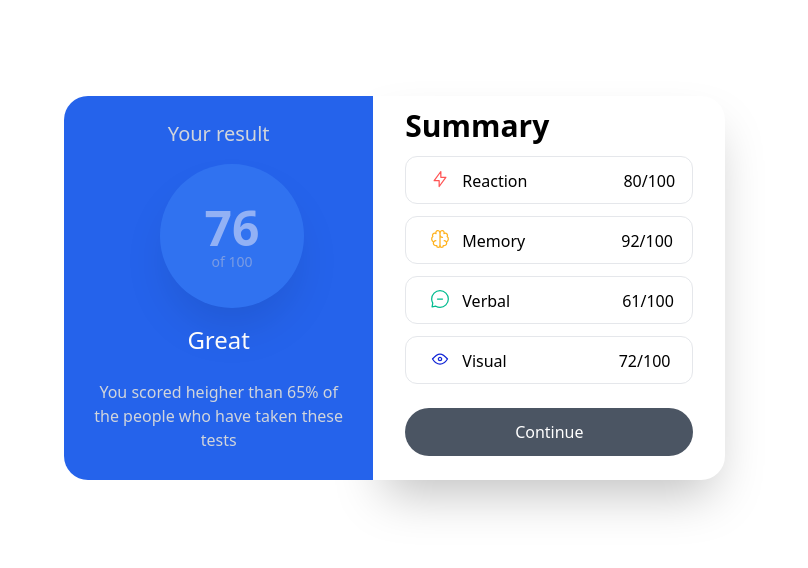
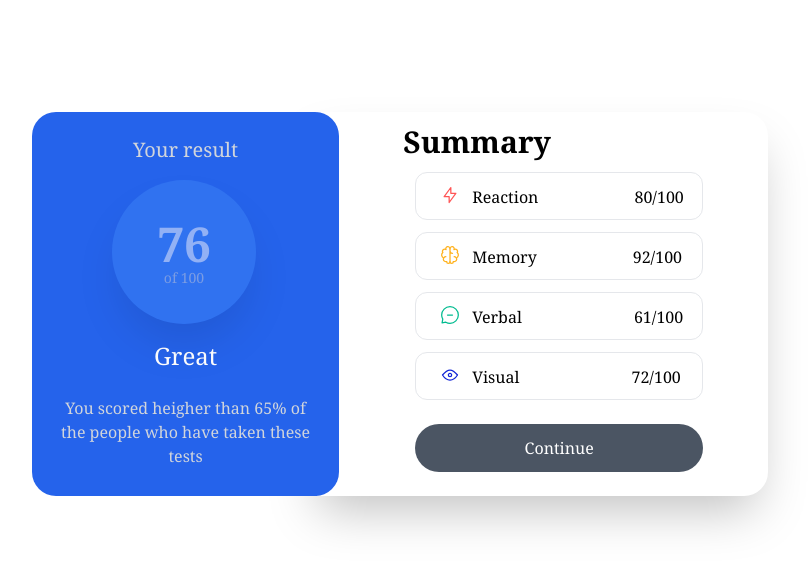
Before and after one commit to Eustachekamala/Summary--component, a website: page src/index.html in a window 1280 px wide. Shown: the whole page, without its empty margins (192-1000 px from the left). Drawn offline with Linux system fonts and the light colour scheme.

Commit message:
Design of the tamplate

```diff
--- a/src/index.html
+++ b/src/index.html
@@ -7,11 +7,11 @@
     <link rel="stylesheet" href="./index.css">
 </head>
 <body>
-    <main class="h-svh">
-        <div class="h-screen w-11/12 flex px-64 py-24">
-            <div class="bg-blue-600 text-center h-96 w-2/3 rounded-l-3xl z-20">
+    <main class="h-svh w-svw font-serif">
+        <div class="h-screen w-screen flex px-64 py-28">
+            <div class="bg-blue-600 text-center h-96 w-2/5 rounded-3xl z-20 -mx-8">
                 <p class="text-gray-300 pt-6 text-xl">Your result</p>
-                <div class="h-36 w-36 bg-blue-500 rounded-full animate-pulse shadow-2xl text-center ml-24 mr-14 mt-4 mb-4">
+                <div class="h-36 w-36 bg-blue-500 rounded-full animate-pulse shadow-2xl text-center align-middle ml-20 mr-14 mt-4 mb-4">
                     <div class="pt-10">
                         <p class="text-5xl font-bold text-white">76</p>
                         <p class="text-sm text-gray-300 ">of 100</p>
@@ -21,9 +21,9 @@
                 <p class="p-6 text-gray-300">You scored heigher than 65% of the people who have taken these tests</p>
             </div>
 
-            <div class="h-96 w-2/3 rounded-r-3xl shadow-2xl">
-                <h2 class="text-3xl font-bold px-8 pt-3">Summary</h2>
-                <div class="h-4/5 px-5">
+            <div class="h-96 w-3/5 rounded-r-3xl shadow-2xl">
+                <h2 class="text-3xl font-bold px-24 pt-3">Summary</h2>
+                <div class="h-4/5 px-24">
                     <p class="w-72 h-12 p-3 m-3 cursor-pointer hover:bg-blue-200 hover:translate-x-2 flex border rounded-xl"><span class="px-3"><svg xmlns="http://www.w3.org/2000/svg" width="20" height="20" fill="none" viewBox="0 0 20 20"><path stroke="#F55" stroke-linecap="round" stroke-linejoin="round" stroke-width="1.25" d="M10.833 8.333V2.5l-6.666 9.167h5V17.5l6.666-9.167h-5Z"/></svg></span>Reaction <span class="px-24">80/100</span></p>
                     <p class="w-72 h-12 p-3 m-3 cursor-pointer hover:bg-blue-200 hover:translate-x-2 flex border rounded-xl"><span class="px-3"><svg xmlns="http://www.w3.org/2000/svg" width="20" height="20" fill="none" viewBox="0 0 20 20"><path stroke="#FFB21E" stroke-linecap="round" stroke-linejoin="round" stroke-width="1.25" d="M5.833 11.667a2.5 2.5 0 1 0 .834 4.858"/><path stroke="#FFB21E" stroke-linecap="round" stroke-linejoin="round" stroke-width="1.25" d="M3.553 13.004a3.333 3.333 0 0 1-.728-5.53m.025-.067a2.083 2.083 0 0 1 2.983-2.824m.199.054A2.083 2.083 0 1 1 10 3.75v12.917a1.667 1.667 0 0 1-3.333 0M10 5.833a2.5 2.5 0 0 0 2.5 2.5m1.667 3.334a2.5 2.5 0 1 1-.834 4.858"/><path stroke="#FFB21E" stroke-linecap="round" stroke-linejoin="round" stroke-width="1.25" d="M16.447 13.004a3.334 3.334 0 0 0 .728-5.53m-.025-.067a2.083 2.083 0 0 0-2.983-2.824M10 3.75a2.085 2.085 0 0 1 2.538-2.033 2.084 2.084 0 0 1 1.43 2.92m-.635 12.03a1.667 1.667 0 0 1-3.333 0"/></svg></span>Memory<span class="px-24">92/100</span></p>
                     <p class="w-72 h-12 p-3 m-3 cursor-pointer hover:bg-blue-200 hover:translate-x-2 flex border rounded-xl"><span class="px-3"><svg xmlns="http://www.w3.org/2000/svg" width="20" height="20" fill="none" viewBox="0 0 20 20"><path stroke="#00BB8F" stroke-linecap="round" stroke-linejoin="round" stroke-width="1.25" d="M7.5 10h5M10 18.333A8.333 8.333 0 1 0 1.667 10c0 1.518.406 2.942 1.115 4.167l-.699 3.75 3.75-.699A8.295 8.295 0 0 0 10 18.333Z"/></svg></span>Verbal<span class="px-28">61/100</span></p>
```
Also changed, not shown: src/index.css.
